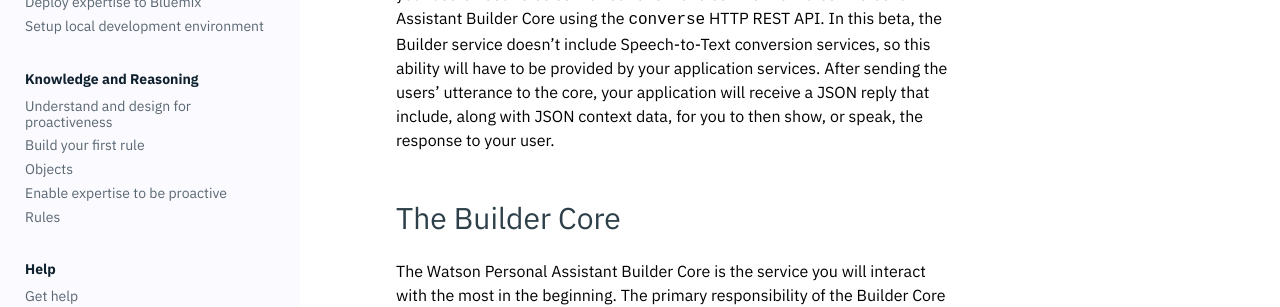
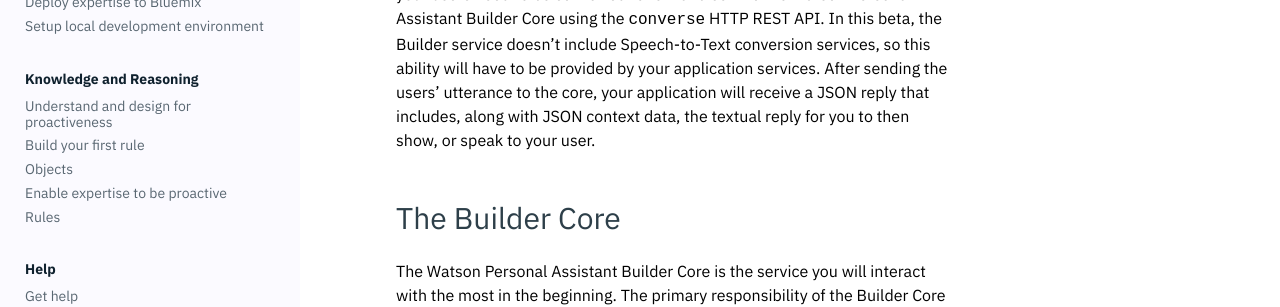
Before and after one commit to benjohnsonnlp/developer, a Jekyll site: the page built from _content/understand-service/overview.md, in a window 1280 px wide. Shown: the part 730-1037 px from the top of the page. Built offline with Jekyll 4.4.1, drawn with Linux system fonts in a browser that asks for light colours.

Commit message:
fixes grammer error in overview

```diff
--- a/_content/understand-service/overview.md
+++ b/_content/understand-service/overview.md
@@ -6,7 +6,7 @@
 
 ## Your Application
 
-Whatever type of application you are building, be it a mobile application, web application or an integrated hardware and software solution, requests from your users need to be converted to text and sent to the Watson Personal Assistant Builder Core using the `converse` HTTP REST API.  In this beta, the Builder service doesn't include Speech-to-Text conversion services, so this ability will have to be provided by your application services.  After sending the users' utterance to the core, your application will receive a JSON reply that include, along with JSON context data, for you to then show, or speak, the response to your user.
+Whatever type of application you are building, be it a mobile application, web application or an integrated hardware and software solution, requests from your users need to be converted to text and sent to the Watson Personal Assistant Builder Core using the `converse` HTTP REST API.  In this beta, the Builder service doesn't include Speech-to-Text conversion services, so this ability will have to be provided by your application services.  After sending the users' utterance to the core, your application will receive a JSON reply that includes, along with JSON context data, the textual reply for you to then show, or speak to your user.
 
 ## The Builder Core
 
```
